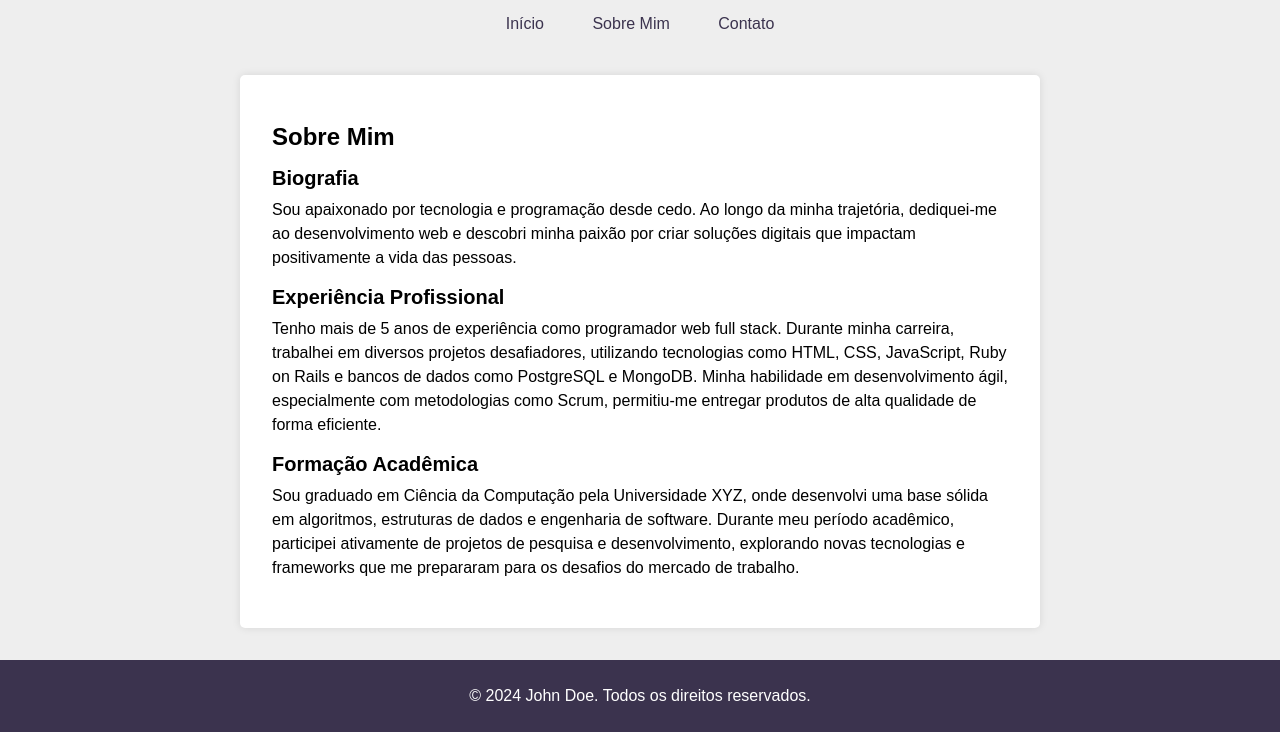
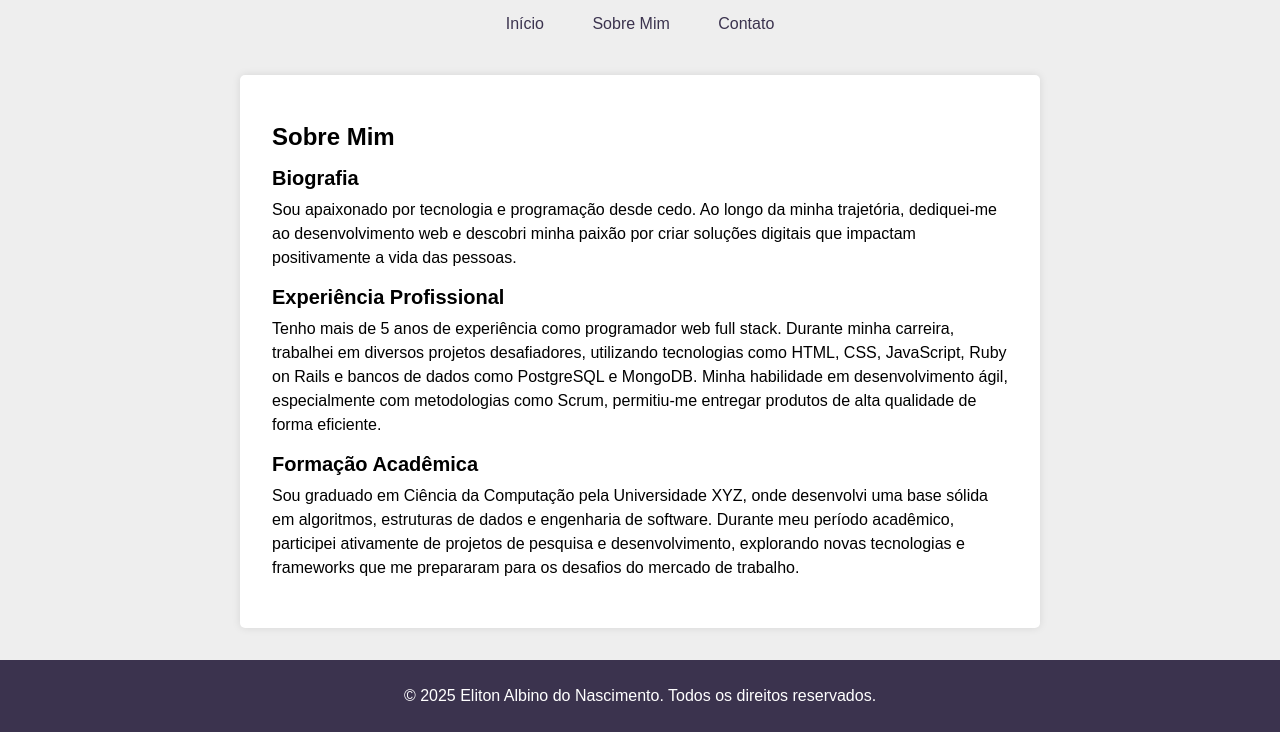
Before and after one commit to elitonalbino1/elitonalbino1.github.io, a plain HTML site: page sobre.html in a window 1280 px wide. Shown: the part 72-804 px from the top of the page. Drawn offline with Linux system fonts and the light colour scheme.

Commit message:
Commit finalizado1

```diff
--- a/sobre.html
+++ b/sobre.html
@@ -51,7 +51,7 @@
       </section>
     </div>
     <footer>
-      <p>&copy; 2024 John Doe. Todos os direitos reservados.</p>
+      <p>&copy; 2025 Eliton Albino do Nascimento. Todos os direitos reservados.</p>
     </footer>
   </body>
 </html>
```
Also changed, not shown: index.html (+1 -1 lines).
